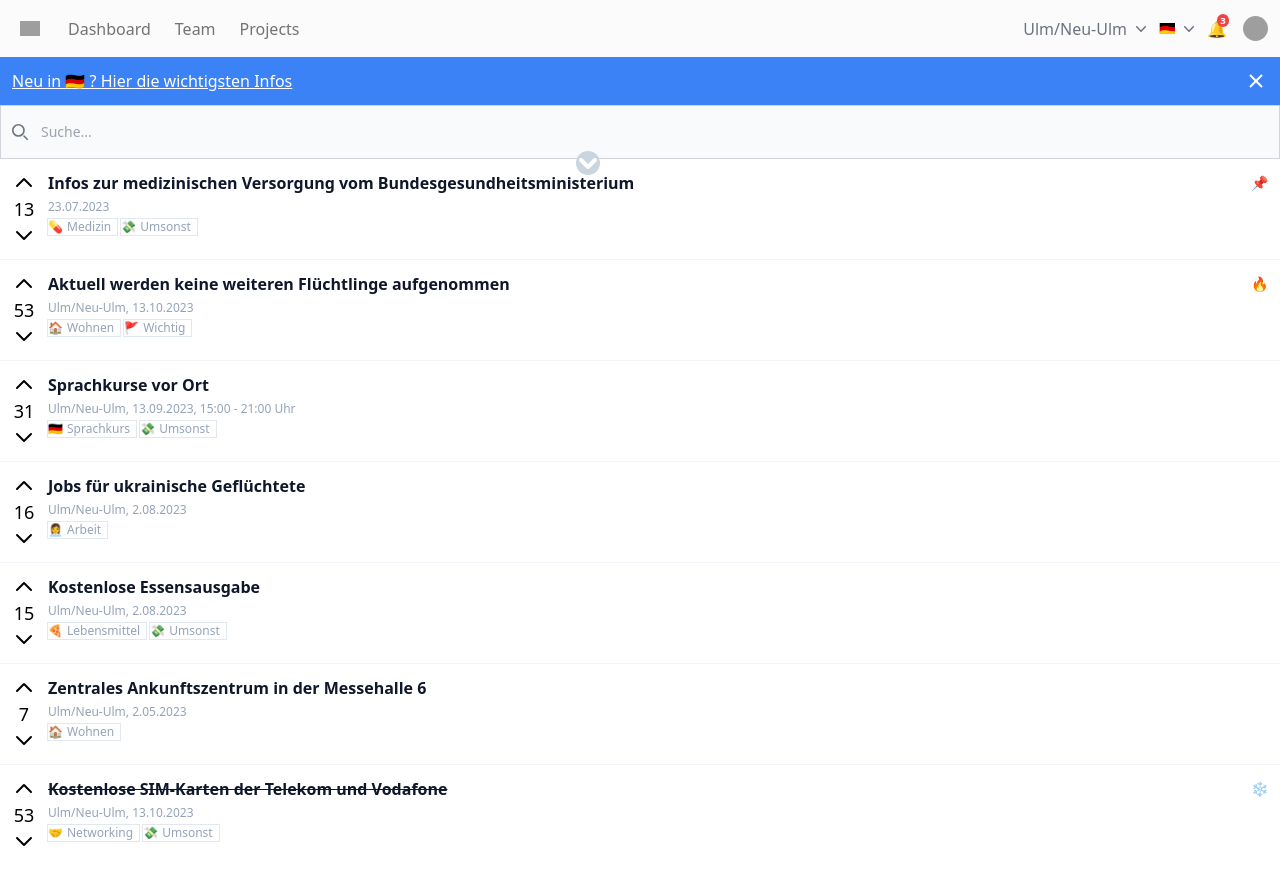
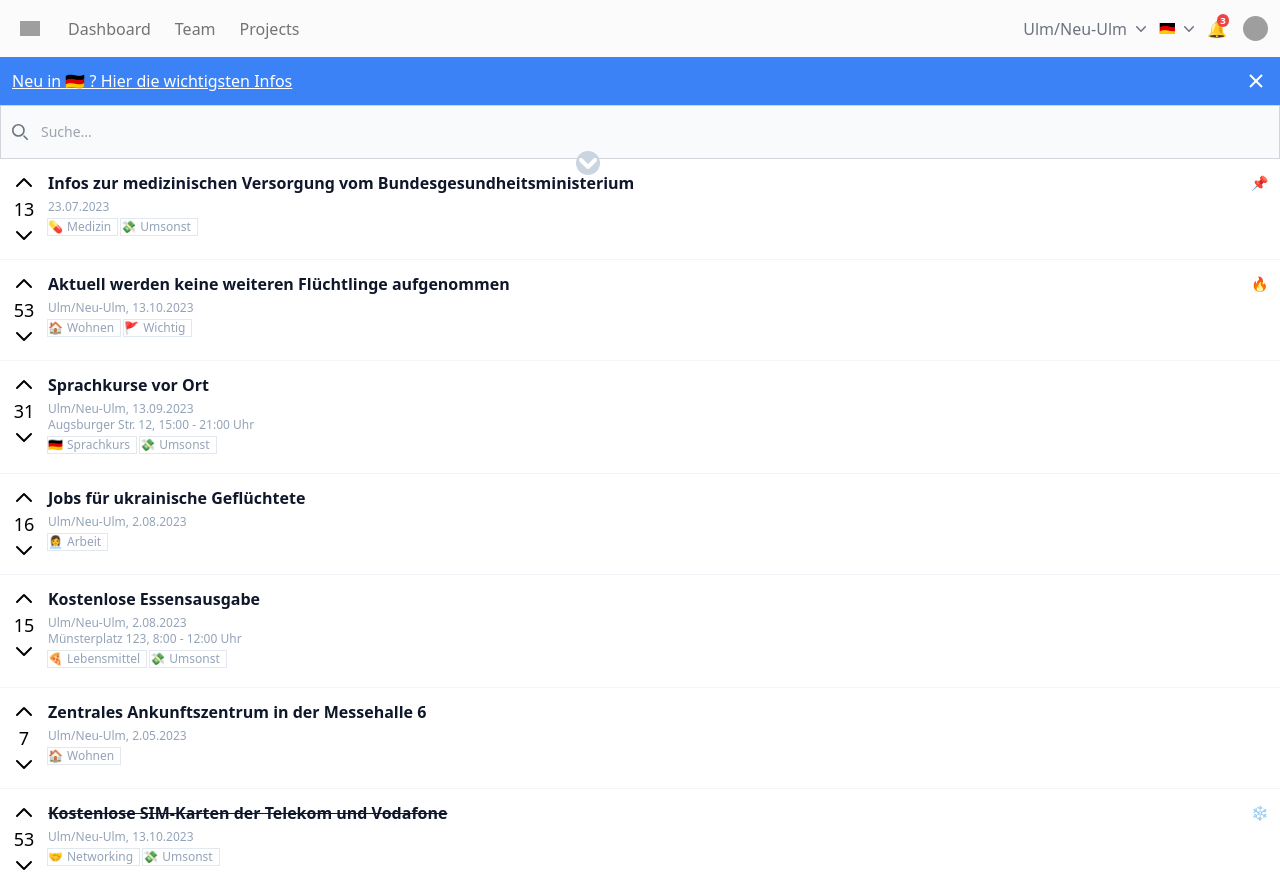
Before and after one commit to team-parallax/hack4ukraine-prototype, a React (Create React App) app: page / in a window 1280 px wide. Before the commit the page ends 865 px from the top, so only its background shows below. Built offline with nearby package versions, Linux system fonts and the light colour scheme; grey boxes are pictures that could not be loaded.

Commit message:
display address + opening hours

```diff
--- a/src/articles.js
+++ b/src/articles.js
@@ -86,7 +86,9 @@ export const moviesUa = [
         ],
         starRating: 15,
         date: "2.08.2023",
-        location: "Ulm/Neu-Ulm"
+        location: "Ulm/Neu-Ulm",
+        address: "Münsterplatz 123",
+        openingHours: "8:00 - 12:00 Uhr"
     },
     {
         id: 6,
@@ -200,7 +202,9 @@ export const moviesDe = [
         ],
         starRating: 15,
         date: "2.08.2023",
-        location: "Ulm/Neu-Ulm"
+        location: "Ulm/Neu-Ulm",
+        address: "Münsterplatz 123",
+        openingHours: "8:00 - 12:00 Uhr"
     },
     {
         id: 6,
@@ -251,7 +255,7 @@ export const moviesDe = [
 export const moviesEn = [
     {
         id: 1,
-        title: "Medicial care from the the department of health",
+        title: "Medical care from the the department of health",
         rating: [
             {
                 emoji: "💊",
@@ -328,7 +332,9 @@ export const moviesEn = [
         ],
         starRating: 15,
         date: "2.08.2023",
-        location: "Ulm/Neu-Ulm"
+        location: "Ulm/Neu-Ulm",
+        address: "Münsterplatz 123",
+        openingHours: "8:00 - 12:00 Uhr"
     },
     {
         id: 6,
--- a/src/listitem.js
+++ b/src/listitem.js
@@ -49,7 +49,7 @@ export default function ListItem({ movie }) {
             </div>
             */}
                     <div className="flex flex-col flex-wrap mt-1">
-                        <dd className="text-slate-400 text-xs">{movie.location ? `${movie.location}, ` : ""}{movie.date}{movie.openingHours ? `, ${movie.openingHours}` : ""}</dd>
+                        <dd className="text-slate-400 text-xs">{movie.location ? `${movie.location}, ` : ""}{movie.date}<br/>{movie.address ? `${movie.address}`: ""}{movie.openingHours ? `, ${movie.openingHours}` : ""}</dd>
                         <dd className="mt-1 text-slate-400 text-xs">{movie.rating.map(r => (
                             <SmallBadge emoji={r.emoji} text={r.text}/>))}</dd>
                     </div>
```
